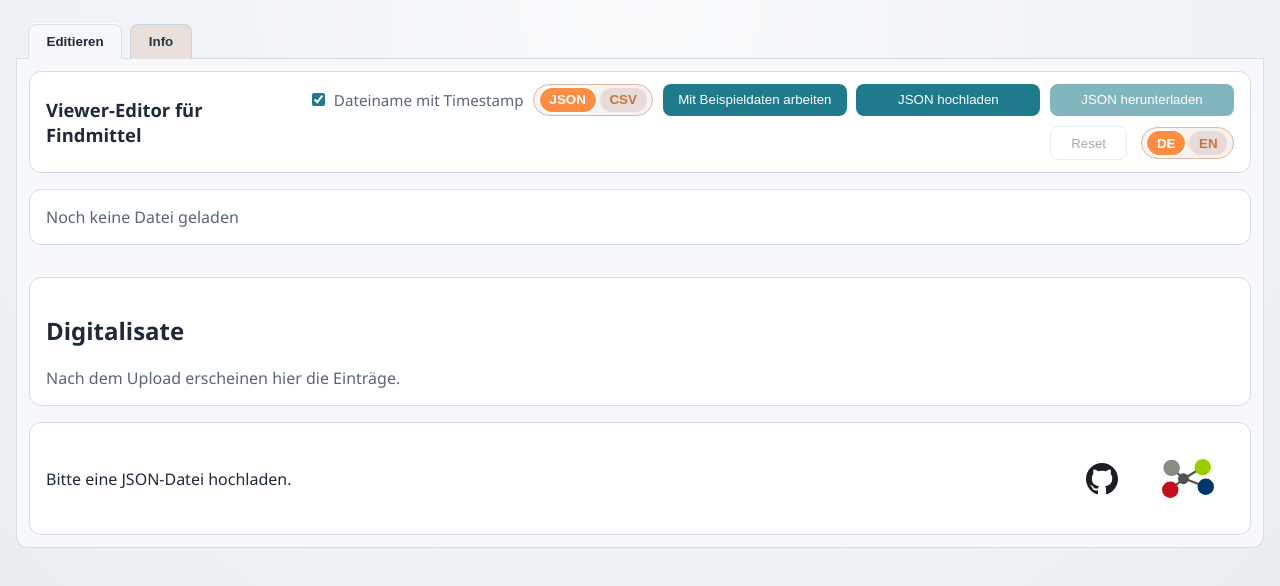
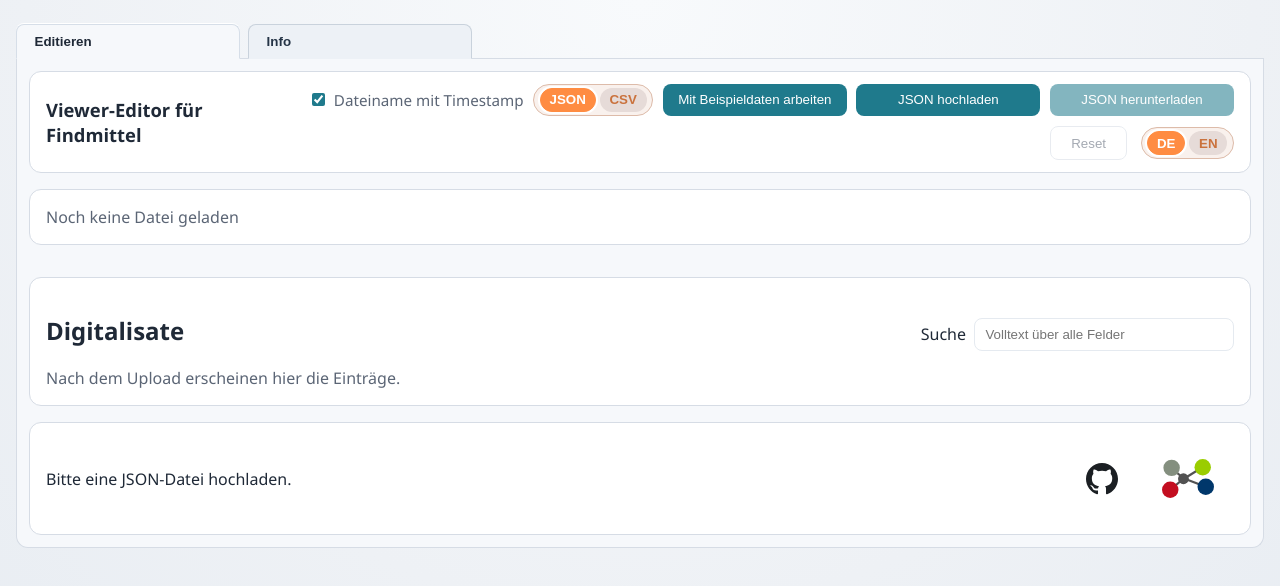
Before and after one commit to bua-dns/viewer-editor-minimal, a Vue app: page / in a window 1280 px wide. Shown: the top 586 px of the page. Built offline with nearby package versions, Linux system fonts and the light colour scheme.

Commit message:
refine tabbed workspace layout and search placement

```diff
--- a/src/App.vue
+++ b/src/App.vue
@@ -338,13 +338,9 @@ watch(
 
       <ToolbarPanel
         :import-file-name="importFileName"
-        :search-query="searchQuery"
         :is-dirty="isDirty"
         :no-file-loaded-label="t('noFileLoaded', 'Noch keine Datei geladen')"
-        :search-label="t('searchLabel', 'Suche')"
-        :search-placeholder="t('searchPlaceholder', 'Volltext ueber alle Felder')"
         :unsaved-changes-label="t('unsavedChanges', 'Ungespeicherte Aenderungen')"
-        @update:search-query="searchQuery = $event"
       />
 
       <UserConfigPanel :has-data="hasData" @apply="onApplyUserConfig" />
@@ -353,6 +349,9 @@ watch(
         :item-label="itemLabel"
         :import-file-name="importFileName"
         :result-count-label="resultCountLabel"
+        :search-query="searchQuery"
+        :search-label="t('searchLabel', 'Suche')"
+        :search-placeholder="t('searchPlaceholder', 'Volltext ueber alle Felder')"
         :has-data="hasData"
         :filtered-view-items="filteredViewItems"
         :selected-view-item="selectedViewItem"
@@ -365,6 +364,7 @@ watch(
         :has-list-image-failed="hasListImageFailed"
         @clear-selection="clearSelection"
         @select-item="selectItem"
+        @update:search-query="searchQuery = $event"
         @list-image-failed="listImageFailed"
       />
 
--- a/src/assets/styles/layout/_index.scss
+++ b/src/assets/styles/layout/_index.scss
@@ -41,24 +41,28 @@
   display: flex;
   align-items: flex-end;
   gap: var(--ve-space-2);
-  padding: 0 var(--ve-space-3);
+  padding: 0;
   border-bottom: 1px solid var(--ve-color-border-default);
 }
 
 .app-tab-btn {
+  display: inline-flex;
+  justify-content: flex-start;
   margin-bottom: -1px;
-  background: color-mix(in srgb, var(--ve-color-secondary) 10%, #e5e7eb);
+  min-width: 14rem;
+  background: #edf1f6;
   color: #253446;
   border: 1px solid #c9d2dc;
   border-bottom-color: transparent;
   border-radius: 8px 8px 0 0;
   padding: 0.55rem 1.1rem;
   font-weight: 600;
-  transition: background-color 140ms ease, color 140ms ease, transform 140ms ease, border-color 140ms ease;
+  transition: background-color 140ms ease, color 140ms ease, box-shadow 140ms ease, border-color 140ms ease;
 }
 
-.app-tab-btn:hover {
-  transform: translateY(-1px);
+.app-tabs .app-tab-btn:hover:not(:disabled) {
+  background: #f2f5f9;
+  box-shadow: inset 0 0 0 1px #d7e0ea;
 }
 
 .app-tab-btn.active {
@@ -159,16 +163,6 @@
   min-width: 0;
 }
 
-.search-wrap {
-  display: flex;
-  align-items: center;
-  gap: var(--ve-space-2);
-}
-
-.search-wrap input {
-  min-width: 260px;
-}
-
 @media (max-width: 768px) {
   .topbar {
     flex-direction: column;
@@ -213,15 +207,6 @@
     align-items: stretch;
   }
 
-  .search-wrap {
-    flex-direction: column;
-    align-items: flex-start;
-  }
-
-  .search-wrap input {
-    min-width: 0;
-  }
-
   .app-tabs {
     justify-content: flex-start;
     overflow-x: auto;
--- a/src/assets/texts/info.md
+++ b/src/assets/texts/info.md
@@ -1,8 +1,9 @@
 # Getting Started
 
-1. Datei laden: Wähle oben eine JSON- oder CSV-Datei.
-2. Datensätze prüfen: Suche links in der Liste und wähle einen Eintrag.
-3. Details bearbeiten: Ändere Felder rechts im Editor.
-4. Speichern: Lade die bearbeitete Datei über „Download“ wieder herunter.
+1. Tab wählen: Nutze `Editieren` für die Bearbeitung und `Info` für diese Kurzanleitung.
+2. Datei laden: Wähle oben eine JSON- oder CSV-Datei oder lade passende Beispieldaten.
+3. Datensätze prüfen: Suche links in der Liste und wähle einen Eintrag.
+4. Details bearbeiten: Ändere Felder rechts im Editor.
+5. Speichern: Lade die bearbeitete Datei über „Download“ wieder herunter.
 
 Hinweis: Ungespeicherte Änderungen werden markiert.
--- a/src/components/ListPanel.vue
+++ b/src/components/ListPanel.vue
@@ -9,6 +9,18 @@ const props = defineProps({
     default: '',
   },
   resultCountLabel: {
+    type: String,
+    required: true,
+  },
+  searchQuery: {
+    type: String,
+    default: '',
+  },
+  searchLabel: {
+    type: String,
+    required: true,
+  },
+  searchPlaceholder: {
     type: String,
     required: true,
   },
@@ -54,7 +66,7 @@ const props = defineProps({
   },
 })
 
-const emit = defineEmits(['clear-selection', 'select-item', 'list-image-failed'])
+const emit = defineEmits(['clear-selection', 'select-item', 'list-image-failed', 'update:search-query'])
 
 function onClearSelection() {
   emit('clear-selection')
@@ -67,11 +79,27 @@ function onSelectItem(uid) {
 function onListImageFailed(uid) {
   emit('list-image-failed', uid)
 }
+
+function onSearchInput(event) {
+  emit('update:search-query', event.target.value)
+}
 </script>
 
 <template>
   <section class="list-panel" @click="onClearSelection">
-    <h2>{{ props.itemLabel }} <span v-if="props.importFileName">({{ props.resultCountLabel }})</span></h2>
+    <div class="list-panel-head">
+      <h2>{{ props.itemLabel }} <span v-if="props.importFileName">({{ props.resultCountLabel }})</span></h2>
+      <label class="search-wrap" @click.stop>
+        <span>{{ props.searchLabel }}</span>
+        <input
+          :value="props.searchQuery"
+          type="search"
+          :placeholder="props.searchPlaceholder"
+          :disabled="!props.hasData"
+          @input="onSearchInput"
+        />
+      </label>
+    </div>
     <p v-if="!props.hasData" class="meta">{{ props.listEmptyAfterUploadLabel }}</p>
     <p v-else-if="props.filteredViewItems.length === 0" class="meta">{{ props.noSearchResultsLabel }}</p>
     <ul v-else class="card-grid">
@@ -108,6 +136,23 @@ function onListImageFailed(uid) {
 .meta {
   margin: 0;
   color: var(--ve-color-text-soft);
+}
+
+.list-panel-head {
+  display: flex;
+  align-items: baseline;
+  justify-content: space-between;
+  gap: var(--ve-space-3);
+}
+
+.search-wrap {
+  display: flex;
+  align-items: center;
+  gap: var(--ve-space-2);
+}
+
+.search-wrap input {
+  min-width: 260px;
 }
 
 .card-grid {
@@ -175,6 +220,21 @@ function onListImageFailed(uid) {
 }
 
 @media (max-width: 768px) {
+  .list-panel-head {
+    flex-direction: column;
+    align-items: flex-start;
+  }
+
+  .search-wrap {
+    width: 100%;
+    flex-direction: column;
+    align-items: flex-start;
+  }
+
+  .search-wrap input {
+    min-width: 0;
+  }
+
   :global(.content-grid-selected) .card-grid {
     grid-template-columns: 1fr;
   }
--- a/src/components/ToolbarPanel.vue
+++ b/src/components/ToolbarPanel.vue
@@ -1,10 +1,6 @@
 <script setup>
 const props = defineProps({
   importFileName: {
-    type: String,
-    default: '',
-  },
-  searchQuery: {
     type: String,
     default: '',
   },
@@ -16,25 +12,11 @@ const props = defineProps({
     type: String,
     required: true,
   },
-  searchLabel: {
-    type: String,
-    required: true,
-  },
-  searchPlaceholder: {
-    type: String,
-    required: true,
-  },
   unsavedChangesLabel: {
     type: String,
     required: true,
   },
 })
-
-const emit = defineEmits(['update:searchQuery'])
-
-function onSearchInput(event) {
-  emit('update:searchQuery', event.target.value)
-}
 </script>
 
 <template>
@@ -42,10 +24,6 @@ function onSearchInput(event) {
     <div>
       <p v-if="!props.importFileName" class="meta">{{ props.noFileLoadedLabel }}</p>
     </div>
-    <label v-if="props.importFileName" class="search-wrap">
-      <span>{{ props.searchLabel }}</span>
-      <input :value="props.searchQuery" type="search" :placeholder="props.searchPlaceholder" @input="onSearchInput" />
-    </label>
     <p v-if="props.isDirty" class="dirty">{{ props.unsavedChangesLabel }}</p>
   </section>
 </template>
@@ -64,16 +42,6 @@ function onSearchInput(event) {
   color: var(--ve-color-text-soft);
 }
 
-.search-wrap {
-  display: flex;
-  align-items: center;
-  gap: var(--ve-space-2);
-}
-
-.search-wrap input {
-  min-width: 260px;
-}
-
 .dirty {
   margin: 0;
   color: var(--ve-color-success);
@@ -86,13 +54,5 @@ function onSearchInput(event) {
     align-items: stretch;
   }
 
-  .search-wrap {
-    flex-direction: column;
-    align-items: flex-start;
-  }
-
-  .search-wrap input {
-    min-width: 0;
-  }
 }
 </style>
```
Also changed, not shown: 3 other files (tests, documents, lock files or other folders).
